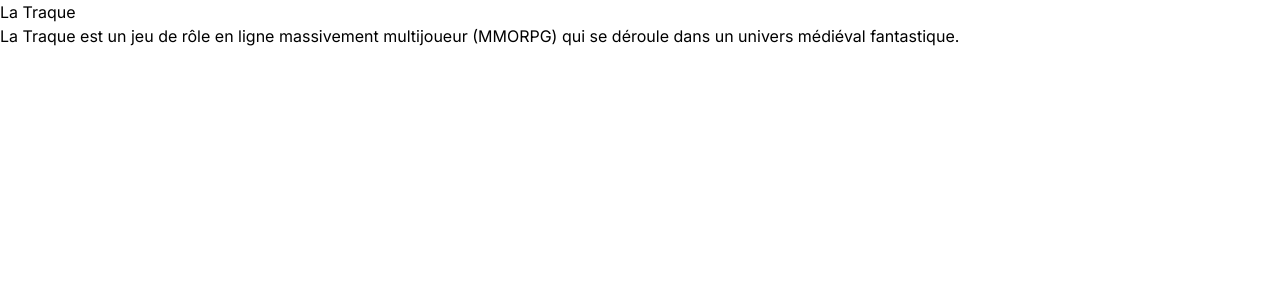
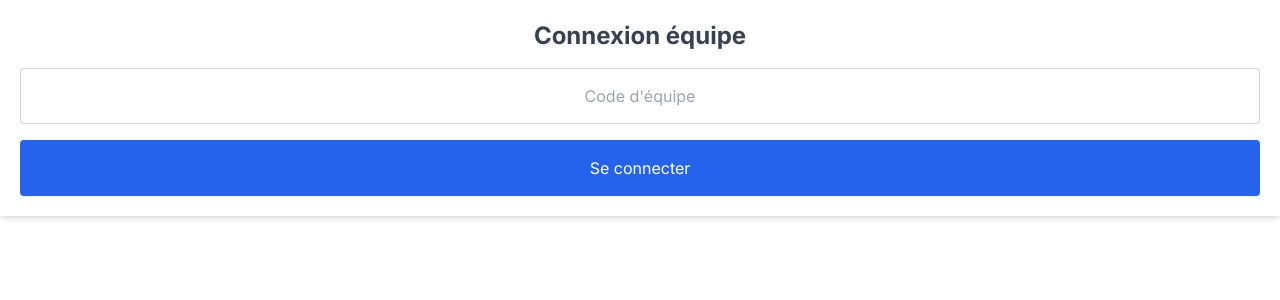
Before and after one commit to quentinrsl/traque, a Next.js app in the folder traque-front/: page / in a window 1280 px wide. Shown: the top 300 px of the page. Built offline with nearby package versions, Linux system fonts and the light colour scheme.

Commit message:
added a form element and a map

```diff
--- a/traque-front/app/page.js
+++ b/traque-front/app/page.js
@@ -1,10 +1,9 @@
+import LoginForm from "@/components/team/loginForm";
+
 export default function Home() {
   return (
     <div>
-      <h1>La Traque</h1>
-      <p>
-        La Traque est un jeu de rôle en ligne massivement multijoueur (MMORPG) qui se déroule dans un univers médiéval fantastique.
-      </p>
+      <LoginForm />
     </div>
   );
 }
--- /dev/null
+++ b/traque-front/app/track/page.js
@@ -0,0 +1,15 @@
+import dynamic from 'next/dynamic';
+import React from 'react'
+
+//Load the map without SSR
+const LiveMap = dynamic(() => import('@/components/team/map'), {
+  ssr: false
+});
+
+export default function Track() {
+  return (
+    <main>
+        <LiveMap className="h-full"/>
+    </main>
+  )
+}
--- /dev/null
+++ b/traque-front/components/team/loginForm.jsx
@@ -0,0 +1,12 @@
+import Button from "./utill/button";
+import TextInput from "./utill/textInput";
+
+export default function LoginForm() {
+    return (
+        <form className="bg-white shadow-md max-w mx-auto p-5 mx-10 flex flex-col space-y-4">
+            <h1 className="text-2xl font-bold text-center text-gray-700">Connexion équipe</h1>
+            <TextInput placeholder="Code d'équipe" name="team-id" />
+            <Button type="submit">Se connecter</Button>
+        </form>
+    )
+}
--- /dev/null
+++ b/traque-front/components/team/map.jsx
@@ -0,0 +1,23 @@
+'use client';
+import React from 'react'
+import { MapContainer, Marker, Popup, TileLayer } from 'react-leaflet'
+import 'leaflet-defaulticon-compatibility/dist/leaflet-defaulticon-compatibility.css'
+import "leaflet-defaulticon-compatibility";
+import "leaflet/dist/leaflet.css";
+
+export default function LiveMap({...props}) {
+    const position = [51.505, -0.09]
+    return (
+        <MapContainer {...props} center={position} zoom={13} scrollWheelZoom={true}>
+            <TileLayer
+                attribution='&copy; <a href="https://www.openstreetmap.org/copyright">OpenStreetMap</a> contributors'
+                url="https://{s}.tile.openstreetmap.org/{z}/{x}/{y}.png"
+            />
+            <Marker position={position}>
+                <Popup>
+                    A pretty CSS3 popup. <br /> Easily customizable.
+                </Popup>
+            </Marker>
+        </MapContainer>
+    )
+}
--- /dev/null
+++ b/traque-front/components/team/utill/button.jsx
@@ -0,0 +1,5 @@
+export default function Button({ children, ...props }) {
+    return (<button {...props} className="bg-blue-600 hover:bg-blue-500 ease-out duration-200 text-white w-full p-4 shadow-sm rounded">
+        {children}
+    </button>)
+}
--- /dev/null
+++ b/traque-front/components/team/utill/textInput.jsx
@@ -0,0 +1,7 @@
+import React from 'react'
+
+export default function TextInput({...props}) {
+  return (
+    <input {...props} type="text" className="block w-full p-4 rounded text-center ring-1 ring-inset ring-gray-300 placeholder:text-gray-400 focus:ring-2 focus:ring-inset focus:ring-indigo-600" />
+  )
+}
--- a/traque-front/tailwind.config.js
+++ b/traque-front/tailwind.config.js
@@ -5,15 +5,6 @@ module.exports = {
     "./components/**/*.{js,ts,jsx,tsx,mdx}",
     "./app/**/*.{js,ts,jsx,tsx,mdx}",
   ],
-  theme: {
-      colors: {
-      "orange" : "#F27127",
-      "white" : "#FFFFFF",
-      "gray" : "#333333",
-      "dark-blue" : "#13274A",
-      "light-blue" : "#2957A3",
-      }
-  },
   fontFamily: {
     sans: ["Inter", "sans-serif"],
     serif: ["Merriweather", "serif"],
```
Also changed, not shown: traque-front/package.json (+6 -4 lines), 2 other files (tests, documents, lock files or other folders).
